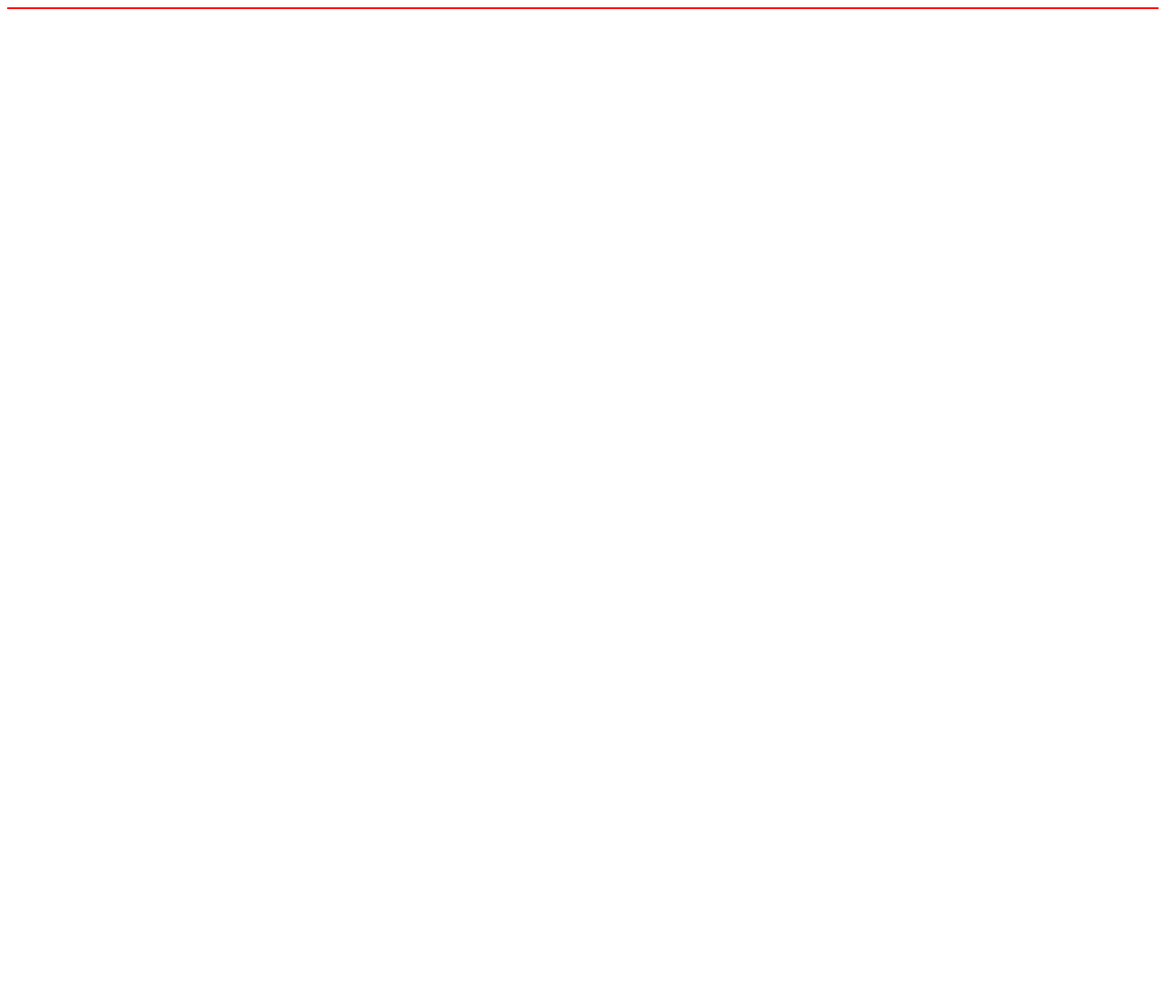
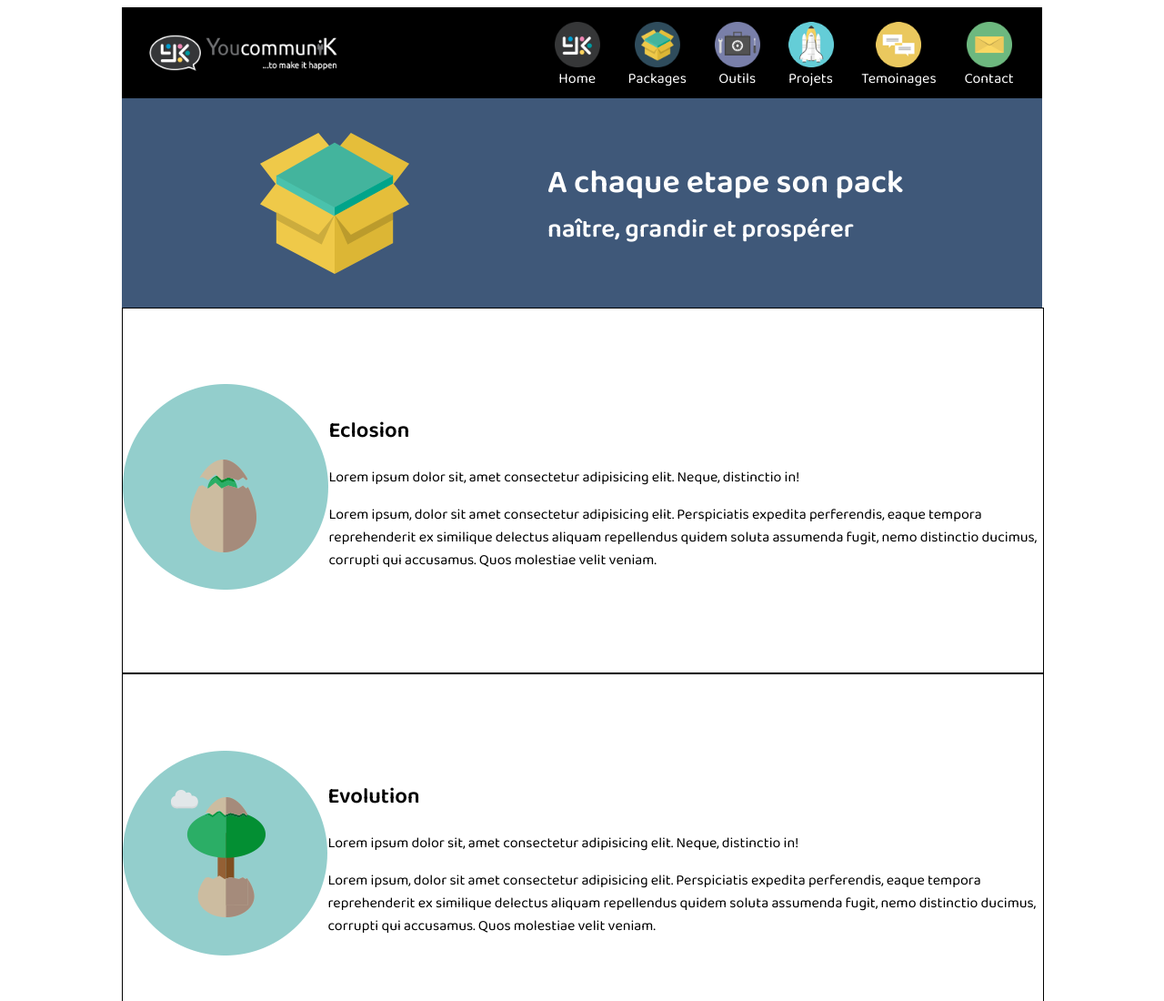
Before and after one commit to StanTheMan7/youcommunik_exo, a plain HTML site: page index.html in a window 1280 px wide. Shown: the top 1100 px of the page at 91% size. Before the commit the page ends 800 px from the top, so only its background shows below. Drawn offline with Linux system fonts and the light colour scheme.

Commit message:
try nr.2

```diff
--- a/index.html
+++ b/index.html
@@ -10,57 +10,144 @@
     <!-- lien pour fontawesome -->
     <link rel="stylesheet" href="https://pro.fontawesome.com/releases/v5.10.0/css/all.css"
         integrity="sha384-AYmEC3Yw5cVb3ZcuHtOA93w35dYTsvhLPVnYs9eStHfGJvOvKxVfELGroGkvsg+p" crossorigin="anonymous" />
+    <!-- link pour google font  -->
+    <link rel="preconnect" href="https://fonts.gstatic.com">
+    <link href="https://fonts.googleapis.com/css2?family=Baloo+2:wght@400;500;600&display=swap" rel="stylesheet">
     <title>Document</title>
 </head>
 
 <body>
+    <div class="div-principal">
+        <header>
+            <nav>
+                <div class="logo">
+                    <img src="./public/img/logo-horizontal-fond-noir-couleur.png" alt="mon_image">
+                </div>
 
-
-
-    <header>
-        <section>
-            <!-- <nav>
-                <div class="nav-icon">
-                    <img  src="./public/img/logo-horizontal-fond-noir-couleur.png" alt="icon">
-                </div>
-                <div>
-                    <ul class="menu">
+                <div class="menu">
+                    <ul>
                         <li>
-                            <img src="./public/img/home-icon.png" alt="icon"><a href="">Home</a>
+                            <img src="./public/img/home-icon.png" alt="icon">
+                            <a href="">Home</a>
                         </li>
                         <li>
-                            <img src="./public/img/packages-icon.png" alt="icon"><a href="">Packages</a>
+                            <img src="./public/img/packages-icon.png" alt="">
+                            <a href="">Packages</a>
                         </li>
                         <li>
-                            <img src="./public/img/outils-icon.png" alt="icon"><a href="">Outils</a>
+                            <img src="./public/img/outils-icon.png" alt="">
+                            <a href="">Outils</a>
                         </li>
                         <li>
-                            <img src="./public/img/projets-icon.png" alt="icon"><a href="">Projets</a>
+                            <img src="./public/img/projets-icon.png" alt="">
+                            <a href="">Projets</a>
                         </li>
                         <li>
-                            <img src="./public/img/temoignages-icon.png" alt="icon"><a href="">Temoinages</a>
+                            <img src="./public/img/temoignages-icon.png" alt="">
+                            <a href="">Temoinages</a>
                         </li>
                         <li>
-                            <img src="./public/img/contact-icon.png" alt="icon"><a href="">Contact</a>
+                            <img src="./public/img/contact-icon.png" alt="">
+                            <a href="">Contact</a>
                         </li>
                     </ul>
                 </div>
-            </nav> -->
-        </section>
-        <!-- <section>
-                <div class="img-package">
-                    <img src="./public/img/packages.png" alt="packages-image">
+            </nav>
+            <section id="under-nav">
+                <div class="box-img">
+                    <img src="./public/img/packages.png" alt="">
                 </div>
-                <div>
-                    <h1>A chaque étape son pack</h1>
-                    <p>naitre, grandir et prospérer</p>
+                <div id="txt">
+                    <h1>A chaque etape son pack</h1>
+                    <h3>naître, grandir et prospérer</h3>
                 </div>
-            </section> -->
-    </header>
+            </section>
+        </header>
 
 
+        <section id="main-section">
+
+            <div class="background">
+
+                <div class="icon">
+                    <img src="/public/img/icon-eclosion.png" alt="">
+                </div>
+
+                <div class="mes-text">
+                    <h1>Eclosion</h1>
+                    <p>Lorem ipsum dolor sit, amet consectetur adipisicing elit. Neque, distinctio in!</p>
+                    <p>Lorem ipsum, dolor sit amet consectetur adipisicing elit. Perspiciatis expedita perferendis,
+                        eaque tempora reprehenderit ex similique delectus aliquam repellendus quidem soluta assumenda
+                        fugit, nemo distinctio ducimus, corrupti qui accusamus. Quos molestiae velit veniam.</p>
+                </div>
+
+            </div>
+
+            <div class="background">
+
+                <div class="icon">
+                    <img src="./public/img/icon-evolution.png" alt="">
+                </div>
+
+                <div class="mes-text">
+                    <h1>Evolution</h1>
+                    <p>Lorem ipsum dolor sit, amet consectetur adipisicing elit. Neque, distinctio in!</p>
+                    <p>Lorem ipsum, dolor sit amet consectetur adipisicing elit. Perspiciatis expedita perferendis,
+                        eaque tempora reprehenderit ex similique delectus aliquam repellendus quidem soluta assumenda
+                        fugit, nemo distinctio ducimus, corrupti qui accusamus. Quos molestiae velit veniam.</p>
+                </div>
+
+            </div>
+
+            <div class="background">
+
+                <div class="icon">
+                    <img src="./public/img/icon-envole.png" alt="">
+                </div>
+
+                <div class="mes-text">
+                    <h1>Envole</h1>
+                    <p>Lorem ipsum dolor sit, amet consectetur adipisicing elit. Neque, distinctio in!</p>
+                    <p>Lorem ipsum, dolor sit amet consectetur adipisicing elit. Perspiciatis expedita perferendis,
+                        eaque tempora reprehenderit ex similique delectus aliquam repellendus quidem soluta assumenda
+                        fugit, nemo distinctio ducimus, corrupti qui accusamus. Quos molestiae velit veniam.</p>
+                </div>
+
+            </div>
+
+        </section>
+
+        <!-- <section id="section2">
+
+                <div class="icon1">
+                    <img src="./public/img/icon-eclosion.png" alt="">
+                </div>
+                <div id="eclosion">
+                    <h1>Eclosion</h1>
+                    <p>Lorem ipsum, dolor sit amet consectetur adipisicing elit. Perferendis, quasi autem.</p>
+                    <p>Lorem ipsum dolor sit amet consectetur adipisicing elit. Ipsum, nobis facere modi voluptatum incidunt
+                        aliquid aliquam consequuntur officia dolores, in esse beatae natus sapiente voluptatem quos? Ducimus
+                        saepe fugit, odit asperiores animi laborum minus nihil?</p>
+                </div>
+
+        </section> -->
 
 
+        <section>
+            <div class="logo-under">
+                <ul>
+                    <li><img src="./public/img/Logo-logo.png" alt=""><a href="">Logo</a></img>
+                    </li>
+                    <li><img src="./public/img/icon-charte-graphic.png" alt=""><a href="">Charte graphique</a></img>
+                    </li>
+                    <li><img src="./public/img/site-single-page.png" alt=""><a href="">Site single page</a></img></li>
+                    <li><img src="./public/img/carte-visite.png" alt=""><a href="">Carte de visite</a></img></li>
+                </ul>
+            </div>
+
+        </section>
+
+    </div>
 </body>
 
 
--- a/public/css/style.css
+++ b/public/css/style.css
@@ -1,48 +1,81 @@
-
-header{
+body{
     display: flex;
     justify-content: center;
-    border: red solid 1px;
+    font-family: 'Baloo 2', cursive;
+}
+.div-principal{
+    width: 80%;
+}
+header{
+    display: inline-block;
+    width: 100%;
+    color: white;
+}
+nav{
+    background-color: rgb(0, 0, 0);
+    display: flex;
+    justify-content: space-between;
+    height: 100px;
     width: 100%;
 }
-section{
+.logo{
     display: flex;
-    justify-content: center;
 }
-nav{
-
-    justify-content: space-between;
-    background-color: black;
+.logo>img{
+    margin: 30px;
     width: 100%;
-
-}
-nav>div:last-of-type>ul{
-    display: flex;
-    justify-content: space-between;
 }
 .menu{
-    display: flex;
-    justify-content:center ;
-    align-items: center;
-    padding: 0;
+    display:flex;
+    width: 60%;
+    justify-content: flex-end;
+}
+.menu>ul{
+    display:flex;
+    justify-content: space-evenly;
     width: 100%;
+    list-style: none;
 }
-.menu>li>ul{
-    display: flex;
-    justify-content: space-between;
-
-}
-.menu>li{
+.menu>ul>li {
     display: flex;
     flex-direction: column;
-    justify-content: space-between;
+    align-items: center;
 }
-.menu>li>a{
+.menu>ul>li>img {
+    height: 50px;
+    width: 50px;
+}
+.menu>ul>li>a{
+    color: white;
+    text-decoration: none;
+}
+#under-nav{
+    height: 230px;
     display: flex;
-    justify-content: center;
+    justify-content: space-evenly;
+    align-items: center;
+    background-color: rgb(63, 88, 121);
 }
-.nav-icon{
+.box-img{
     display: flex;
     justify-content: center;
     align-items: center;
 }
+#txt{
+    display: inline-block;
+    font-size: 150%;
+}
+#txt h1, h3{
+    margin: 0;
+}
+#main-section{
+    display: flex;
+    flex-direction: column;
+}
+.background{
+    display:flex;
+    align-items: center;
+    height: 400px;
+    width: 100%;
+    border:black solid 1px;
+}
```
